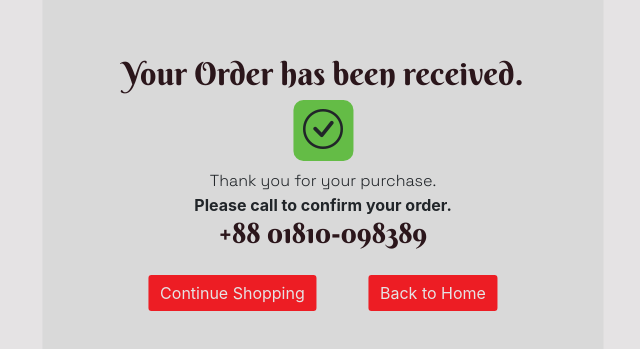
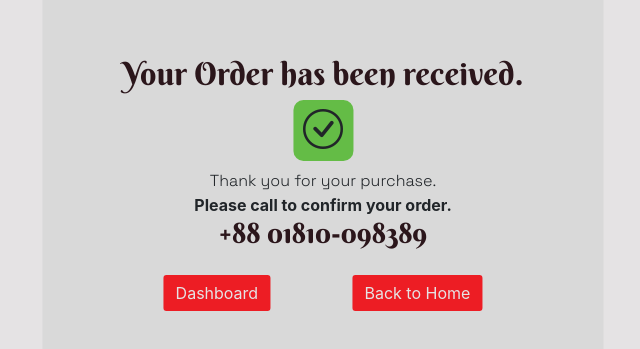
Before and after one commit to Unicon-Solution-Limited/dishco_frontend, a React (Create React App) app: page /cateringSuccess/1 in a window 1280 px wide. Shown: the part 217-566 px from the top of the page, without its empty margins (317-957 px from the left). Built offline with nearby package versions, Linux system fonts and the light colour scheme; no server answers.

Commit message:
design update

```diff
--- a/src/Components/Pages/CateringService/CateringSuccess.js
+++ b/src/Components/Pages/CateringService/CateringSuccess.js
@@ -19,8 +19,8 @@ const CateringSuccess = () => {
         <strong className="mt-2">Please call to confirm your order.</strong>
         <h3>+88 01810-098389</h3>
         <div className="success_redirect_button mt-4">
-          <Link to="/" className="btn MyBtn">
-            Continue Shopping
+          <Link to="/dashboard" className="btn MyBtn">
+            Dashboard
           </Link>
           <Link to="/" className="btn MyBtn">
             Back to Home
--- a/src/Components/Pages/Checkout/Success.js
+++ b/src/Components/Pages/Checkout/Success.js
@@ -25,8 +25,8 @@ const Success = () => {
         <strong className="mt-2">Please call to confirm your order.</strong>
         <h3>+88 01810-098389</h3>
         <div className="success_redirect_button mt-4">
-          <Link to="/" className="btn MyBtn">
-            Continue Shopping
+          <Link to="/dashboard" className="btn MyBtn">
+            Dashboard
           </Link>
           <Link to="/" className="btn MyBtn">
             Back to Home
--- a/src/Components/Shared/Header/HeaderOffcanvas.js
+++ b/src/Components/Shared/Header/HeaderOffcanvas.js
@@ -71,7 +71,7 @@ const HeaderOffcanvas = () => {
         ))}
         <div className="offcanvas_cart_footer">
           <h4>Subtotal: {subTotalPrice + finaltotalAddonPrice} Tk.</h4>
-          <span className="offcanvas_cart_buttons">
+          <span className="offcanvas_cart_buttons mt-3">
             <button className="btn" data-bs-dismiss="offcanvas">
               <Link to="/cart" className="MyBtn offcanvas_cart_button">
                 View Cart
```
